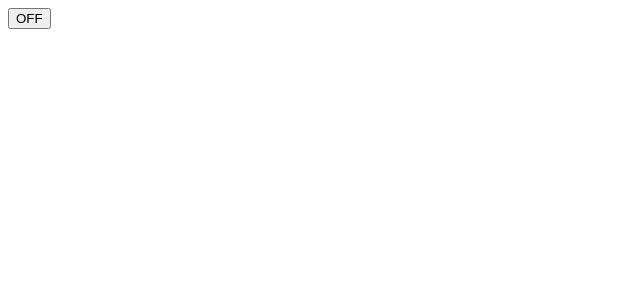
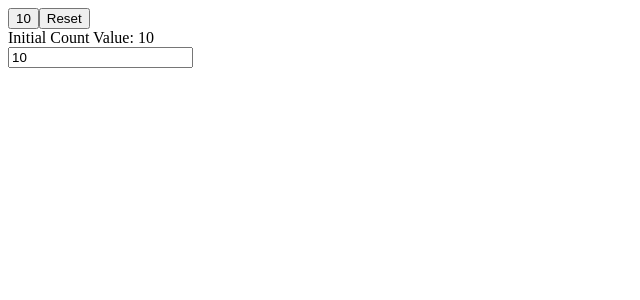
Before and after one commit to junaid-home/react-patterns, a React (Create React App) app: page / in a window 1280 px wide. Shown: the top 300 px of the page, without its empty margins (0-640 px from the left). Built offline with nearby package versions, Linux system fonts and the light colour scheme.

Commit message:
feat: impl state initializer pattern

```diff
--- a/src/App.js
+++ b/src/App.js
@@ -1,5 +1,5 @@
 import React from "react";
-import Comp from "./patterns/04-props-getter/usage";
+import Comp from "./patterns/05-state-initializer/usage";
 
 const App = () => {
   return <Comp />;
--- /dev/null
+++ b/src/patterns/05-state-initializer/pattern.js
@@ -0,0 +1,18 @@
+import { useRef, useState } from "react";
+
+function Counter({ initialCount = 0 }) {
+  const { current: initialState } = useRef({ count: initialCount });
+  const [state, setState] = useState({ count: initialCount });
+
+  const increment = () => setState((s) => ({ count: s.count + 1 }));
+  const reset = () => setState(initialState);
+
+  return (
+    <div>
+      <button onClick={increment}>{state.count}</button>
+      <button onClick={reset}>Reset</button>
+    </div>
+  );
+}
+
+export default Counter;
--- /dev/null
+++ b/src/patterns/05-state-initializer/usage.js
@@ -0,0 +1,21 @@
+import { useState } from "react";
+import Counter from "./pattern";
+
+function Comp() {
+  const [initialCount, setInitialCount] = useState(10);
+
+  return (
+    <div>
+      <Counter initialCount={initialCount} />
+      <label htmlFor="initial">Initial Count Value: {initialCount}</label>
+      <br />
+      <input
+        id="initial"
+        value={initialCount}
+        onChange={(e) => setInitialCount(e.target.value)}
+      />
+    </div>
+  );
+}
+
+export default Comp;
```
